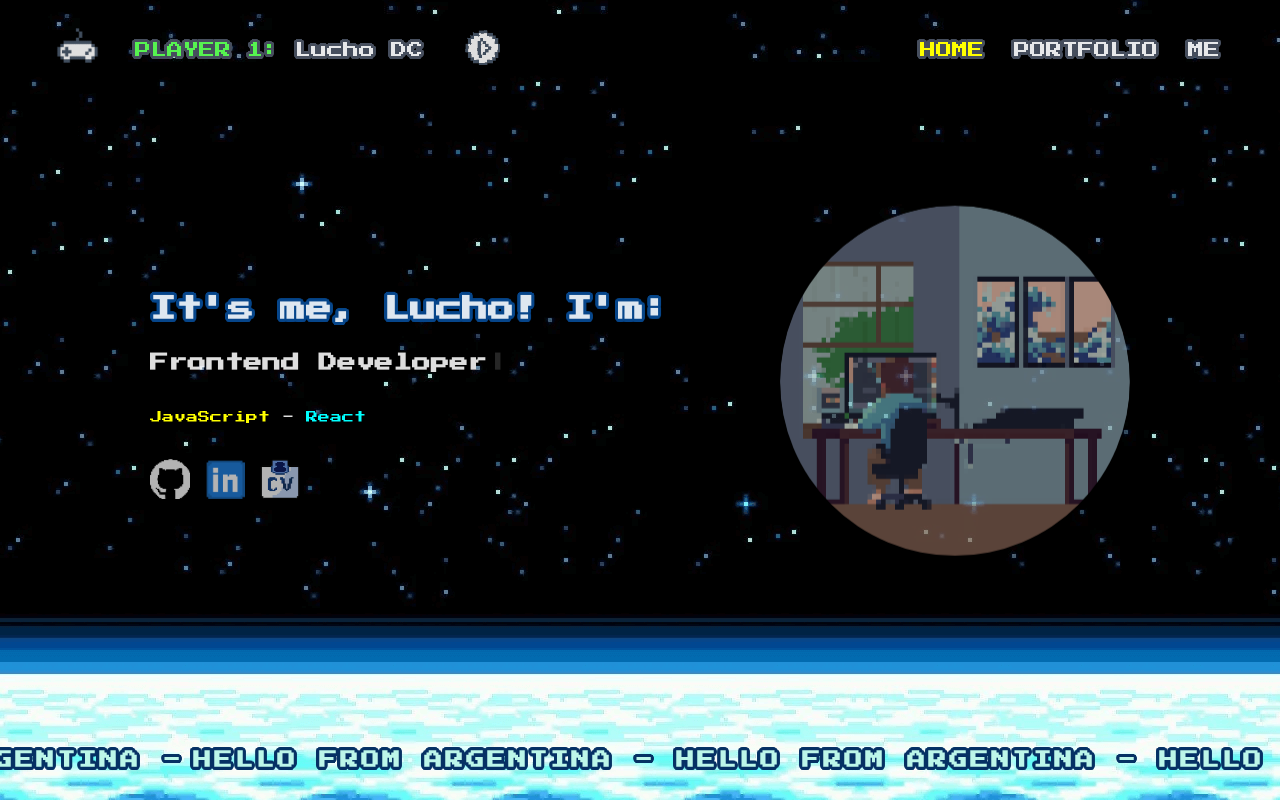
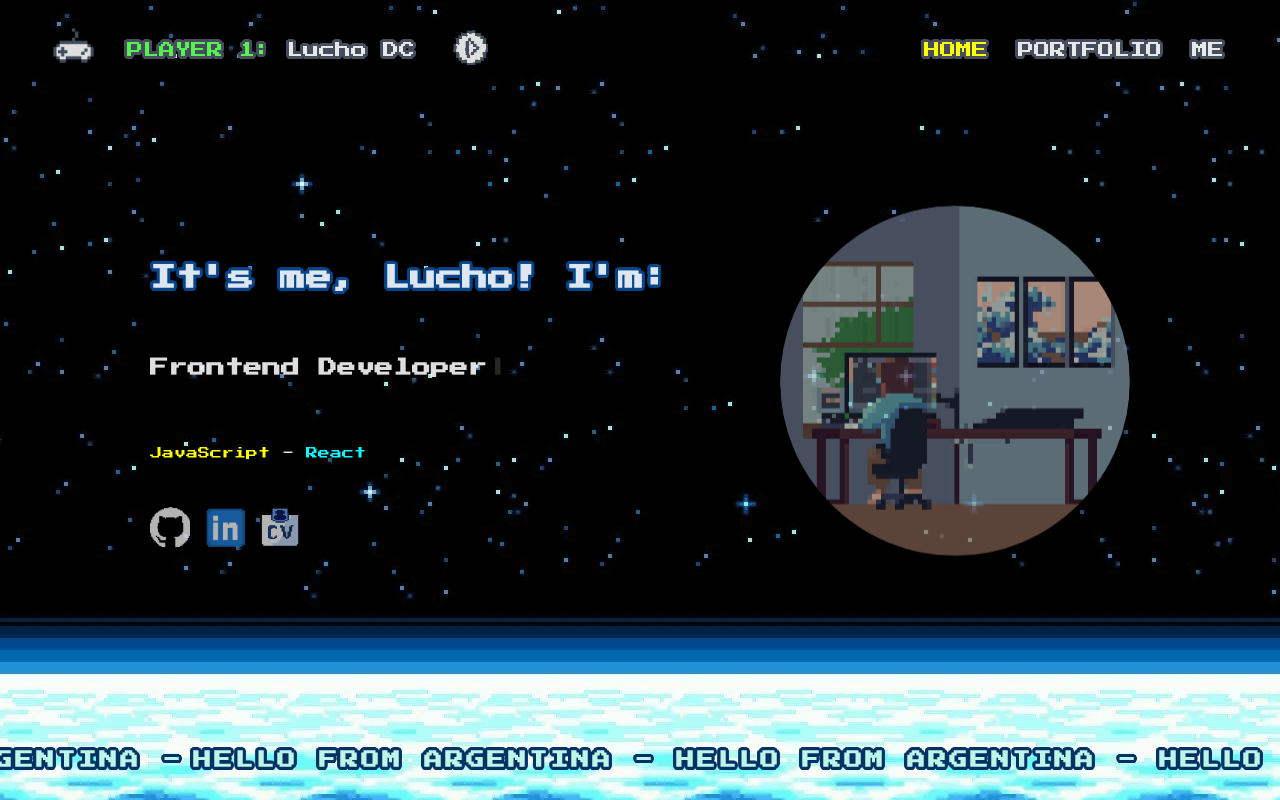
Before and after one commit to Ludcs/Portfolio-2023, a React (Vite) app: page / in a window 1280 px wide. Built offline with nearby package versions, Linux system fonts and the light colour scheme; no server answers.

Commit message:
body new props on index.css

```diff
--- a/src/index.css
+++ b/src/index.css
@@ -13,13 +13,16 @@ body {
   margin: 0 auto;
 } */
 
-* {
+/* * {
   box-sizing: border-box;
   padding: 0;
   margin: 0;
-}
+} */
 
 body {
+  box-sizing: border-box;
+  padding: 0;
+  margin: 0;
   font-family: 'Press Start 2P', cursive;
   font-size: 16px;
   line-height: 24px;
```
